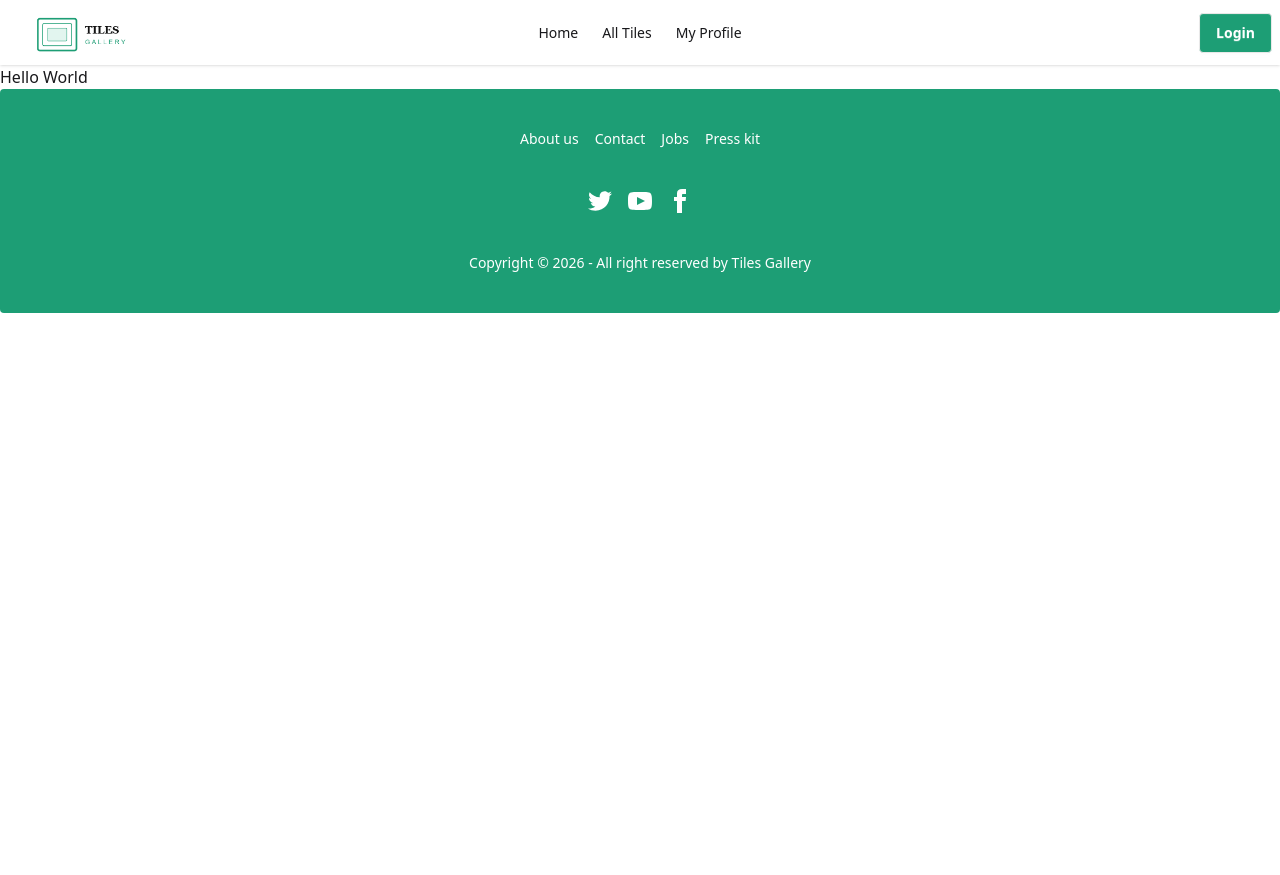
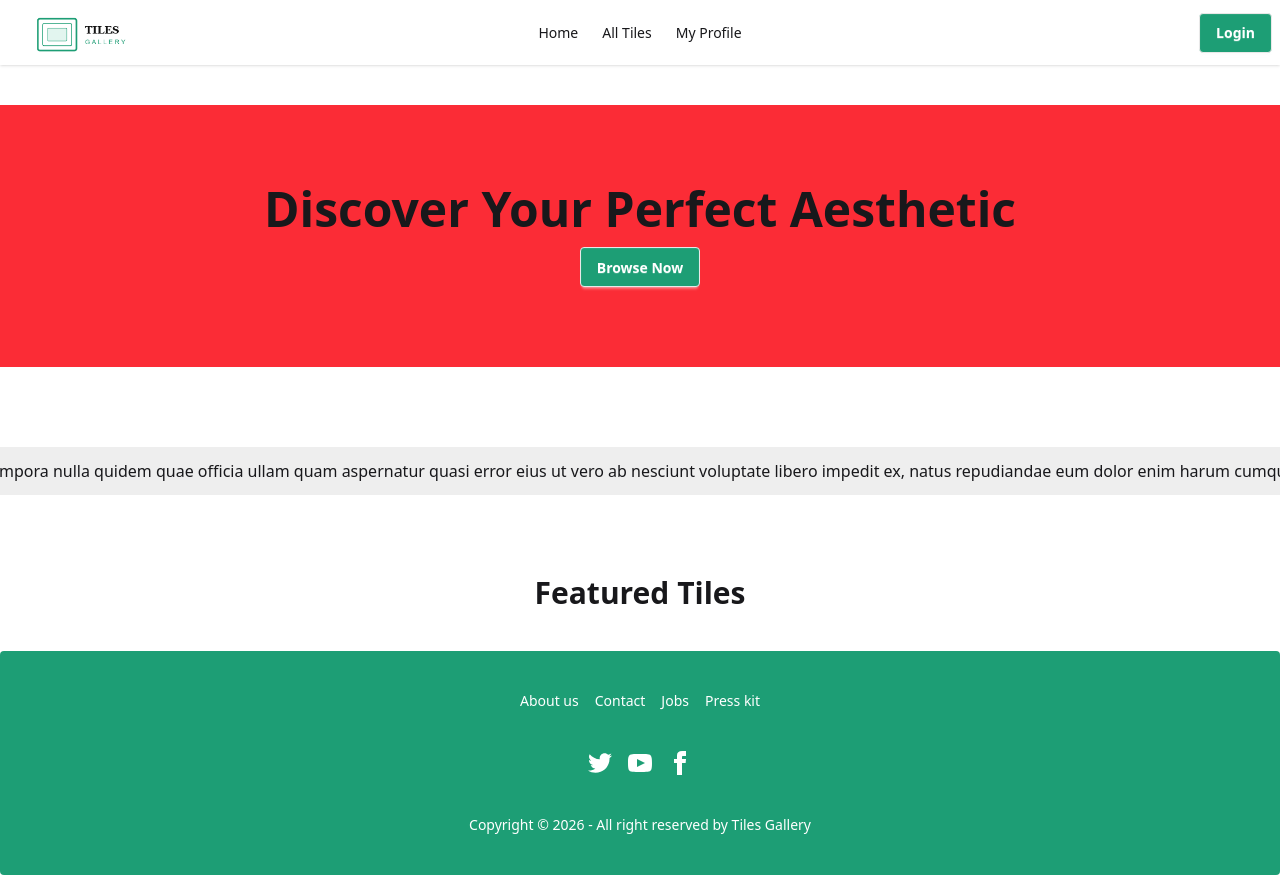
Before and after one commit to Sourav-1026/Tiles-Gallery, a Next.js app: page / in a window 1280 px wide. Before the commit the page ends 800 px from the top, so only its background shows below. Built offline with nearby package versions, Linux system fonts and the light colour scheme.

Commit message:
banner part done, a dummy marquee isadded and the featured tiles section heading is added

```diff
--- a/package.json
+++ b/package.json
@@ -11,7 +11,8 @@
   "dependencies": {
     "next": "16.2.4",
     "react": "19.2.4",
-    "react-dom": "19.2.4"
+    "react-dom": "19.2.4",
+    "react-fast-marquee": "^1.6.5"
   },
   "devDependencies": {
     "@tailwindcss/postcss": "^4",
--- a/src/app/page.js
+++ b/src/app/page.js
@@ -1,9 +1,13 @@
-import Image from "next/image";
+import Banner from "@/components/Banner";
+import FeaturesTiles from "@/components/FeaturesTiles";
+import ScrollingLine from "@/components/ScrollingLine";
 
 export default function Home() {
   return (
-    <div>
-      <h1>Hello World</h1>
-    </div>
+    <>
+      <Banner />
+      <ScrollingLine />
+      <FeaturesTiles />
+    </>
   );
 }
--- /dev/null
+++ b/src/components/Banner.jsx
@@ -0,0 +1,15 @@
+import Link from "next/link";
+import React from "react";
+
+const Banner = () => {
+  return (
+    <div className="text-center container mx-auto my-10 bg-red-500 py-20 space-y-3.5">
+      <h1 className="text-5xl font-bold">Discover Your Perfect Aesthetic</h1>
+      <Link href={"/"} className="btn bg-[#1D9E75] text-white">
+        Browse Now
+      </Link>
+    </div>
+  );
+};
+
+export default Banner;
--- /dev/null
+++ b/src/components/FeaturesTiles.jsx
@@ -0,0 +1,11 @@
+import React from "react";
+
+const FeaturesTiles = () => {
+  return (
+    <div className="container mx-auto my-10">
+      <h1 className="text-3xl font-bold text-center">Featured Tiles</h1>
+    </div>
+  );
+};
+
+export default FeaturesTiles;
--- /dev/null
+++ b/src/components/ScrollingLine.jsx
@@ -0,0 +1,17 @@
+import React from "react";
+import Marquee from "react-fast-marquee";
+
+const ScrollingLine = () => {
+  return (
+    <div className="container mx-auto my-10">
+      <Marquee className="bg-base-300 py-3" pauseOnHover={true} speed={80}>
+        <p>
+          Lorem ipsum dolor sit amet consectetur adipisicing elit. Tempora nulla quidem quae officia ullam quam aspernatur quasi error eius ut vero ab nesciunt voluptate libero impedit ex, natus
+          repudiandae eum dolor enim harum cumque at doloribus voluptatem. Nam, amet? Molestiae ipsam sint temporibus obcaecati nobis similique recusandae vitae repellendus minima?
+        </p>
+      </Marquee>
+    </div>
+  );
+};
+
+export default ScrollingLine;
```
Also changed, not shown: 1 other file (tests, documents, lock files or other folders).
